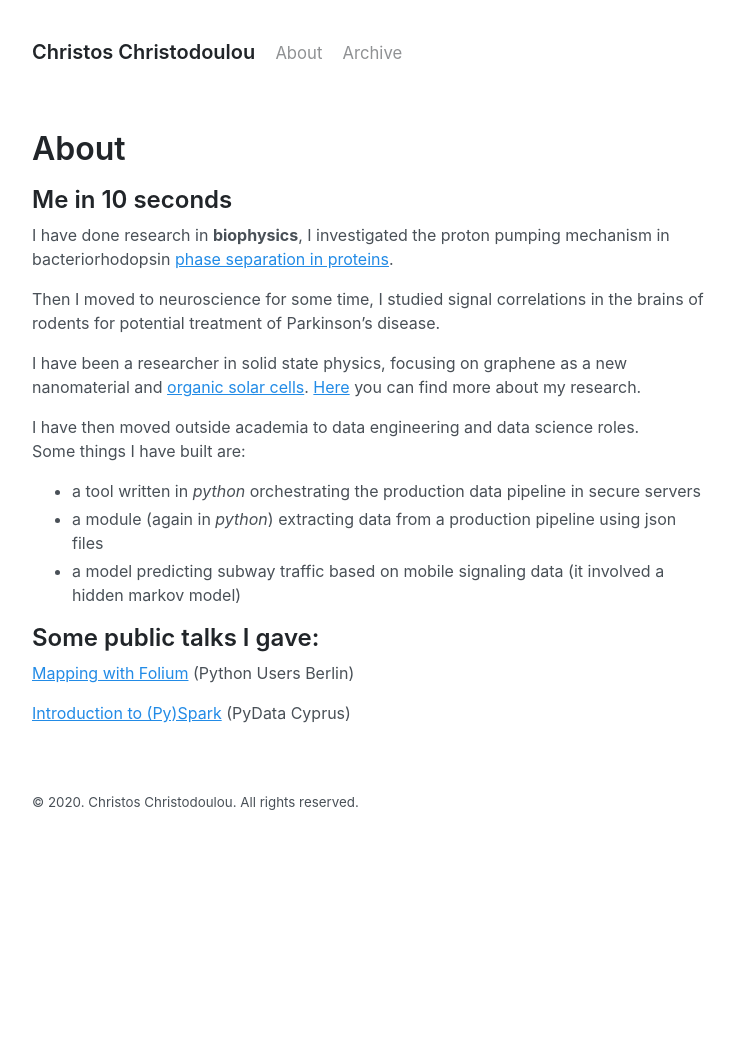
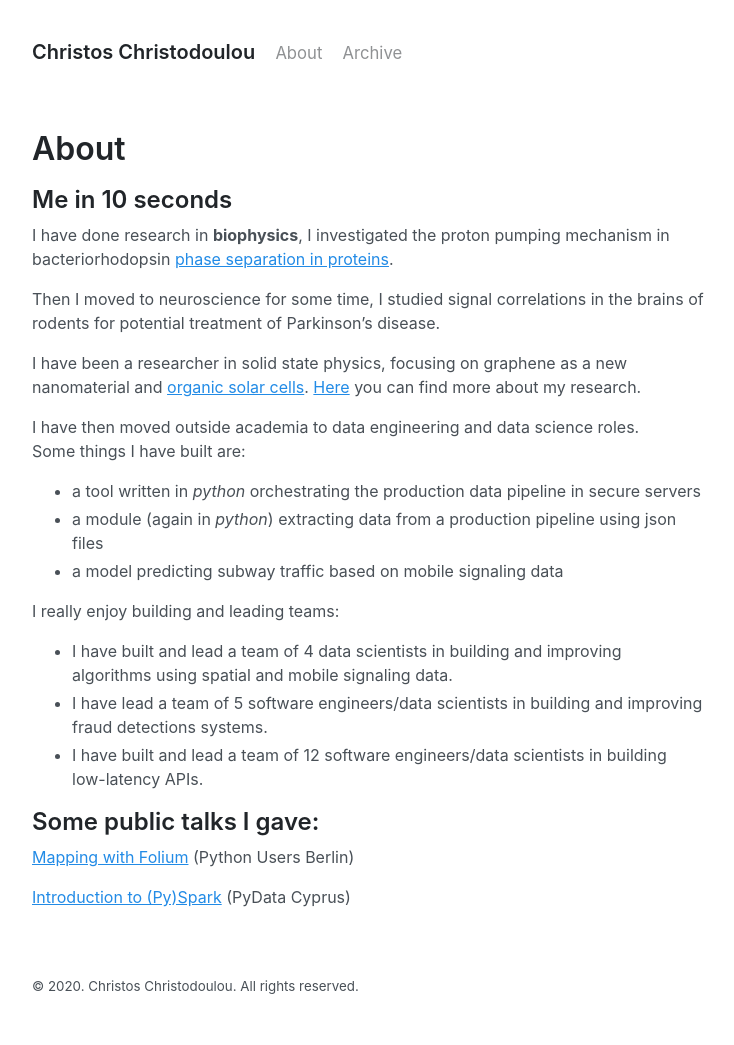
Before and after one commit to chr7stos/chr7stos.github.io, a Jekyll site: the page built from about.md, in a window 1280 px wide. Shown: the whole page, without its empty margins (272-1006 px from the left). Built offline with Jekyll 4.4.1, drawn with Linux system fonts in a browser that asks for light colours; before the commit the page ends 900 px from its top, so only the background shows below that.

Commit message:
Update about.md

```diff
--- a/about.md
+++ b/about.md
@@ -17,7 +17,12 @@ I have then moved outside academia to data engineering and data science roles.
 Some things I have built are:
 - a tool written in *python* orchestrating the production data pipeline in secure servers
 - a module (again in *python*) extracting data from a production pipeline using json files
-- a model predicting subway traffic based on mobile signaling data (it involved a hidden markov model)
+- a model predicting subway traffic based on mobile signaling data
+
+I really enjoy building and leading teams:
+- I have built and lead a team of 4 data scientists in building and improving algorithms using spatial and mobile signaling data.
+- I have lead a team of 5 software engineers/data scientists in building and improving fraud detections systems.
+- I have built and lead a team of 12 software engineers/data scientists in building low-latency APIs.
 
 ## Some public talks I gave:
 [Mapping with Folium](https://www.meetup.com/Python-Users-Berlin-PUB/events/xmdjfmywpbmb/) (Python Users Berlin)
```
